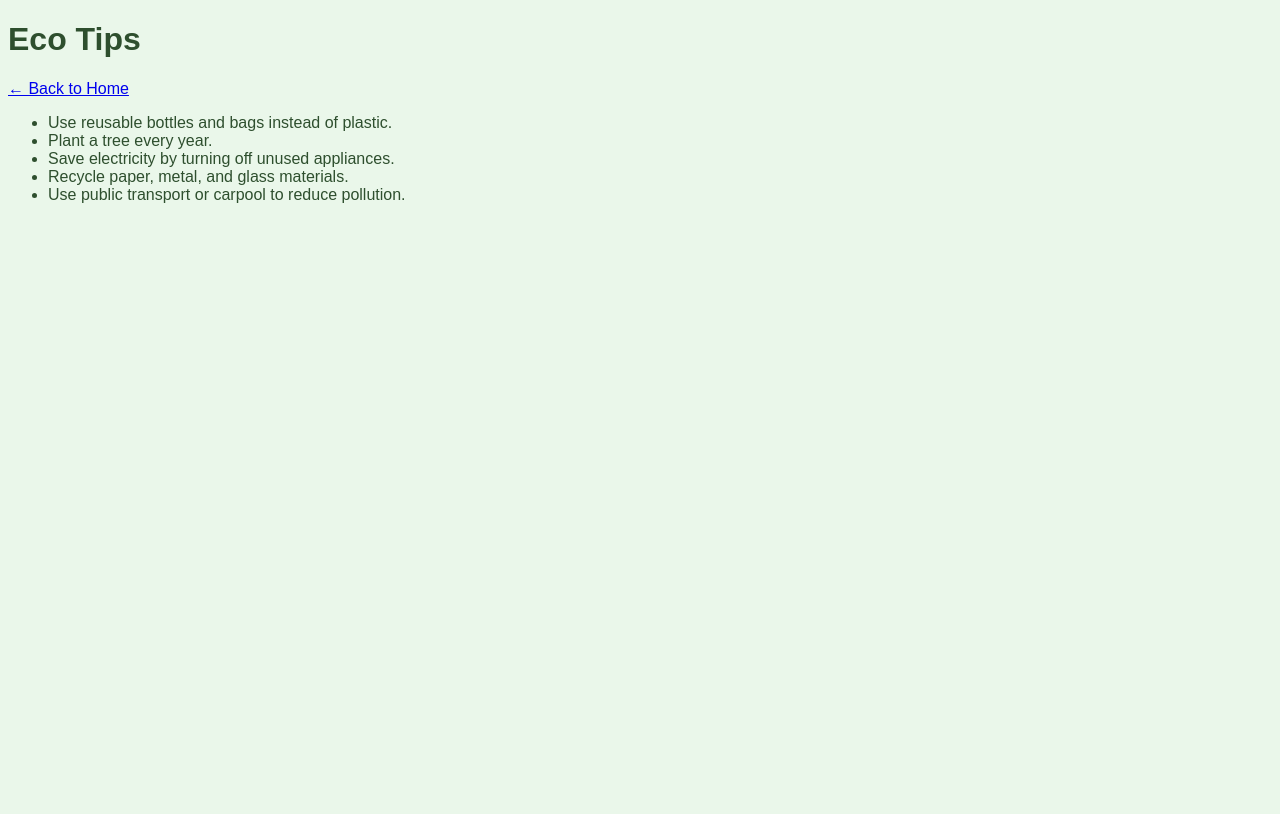
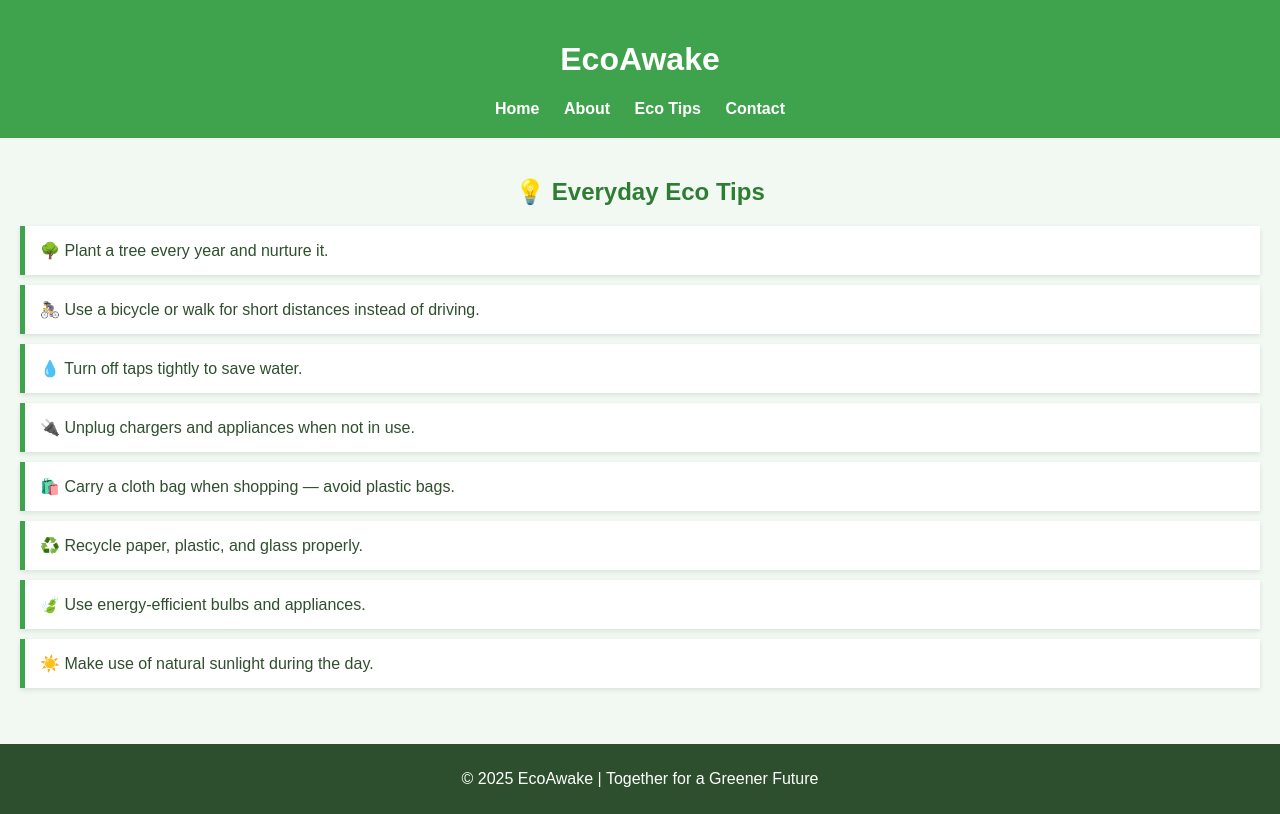
Before and after one commit to rutujagandhale25/ecoawake, a plain HTML site: page ecoTips.html in a window 1280 px wide. Drawn offline with Linux system fonts and the light colour scheme.

Commit message:
Update ecoTips.html

```diff
--- a/ecoTips.html
+++ b/ecoTips.html
@@ -4,16 +4,79 @@
   <meta charset="UTF-8">
   <meta name="viewport" content="width=device-width, initial-scale=1.0">
   <title>Eco Tips – EcoAwake</title>
+  <style>
+    body {
+      font-family: Arial, sans-serif;
+      background-color: #f2f9f2;
+      color: #2f4f2f;
+      margin: 0;
+    }
+    header {
+      background-color: #3fa34d;
+      color: white;
+      padding: 20px;
+      text-align: center;
+    }
+    nav a {
+      margin: 10px;
+      color: white;
+      text-decoration: none;
+      font-weight: bold;
+    }
+    section {
+      padding: 20px;
+    }
+    h2 {
+      text-align: center;
+      color: #2e7d32;
+    }
+    ul {
+      list-style: none;
+      padding: 0;
+    }
+    li {
+      background: white;
+      margin: 10px 0;
+      padding: 15px;
+      border-left: 5px solid #3fa34d;
+      box-shadow: 0 2px 5px rgba(0,0,0,0.1);
+    }
+    footer {
+      background-color: #2e4f2e;
+      color: white;
+      text-align: center;
+      padding: 10px;
+      margin-top: 20px;
+    }
+  </style>
 </head>
-<body style="font-family:Arial; background:#eaf7ea; color:#2e4f2e;">
-  <h1>Eco Tips</h1>
-  <p><a href="index.html">← Back to Home</a></p>
-  <ul>
-    <li>Use reusable bottles and bags instead of plastic.</li>
-    <li>Plant a tree every year.</li>
-    <li>Save electricity by turning off unused appliances.</li>
-    <li>Recycle paper, metal, and glass materials.</li>
-    <li>Use public transport or carpool to reduce pollution.</li>
-  </ul>
+<body>
+  <header>
+    <h1>EcoAwake</h1>
+    <nav>
+      <a href="index.html">Home</a>
+      <a href="about.html">About</a>
+      <a href="eco-tips.html">Eco Tips</a>
+      <a href="contact.html">Contact</a>
+    </nav>
+  </header>
+
+  <section>
+    <h2>💡 Everyday Eco Tips</h2>
+    <ul>
+      <li>🌳 Plant a tree every year and nurture it.</li>
+      <li>🚴‍♀️ Use a bicycle or walk for short distances instead of driving.</li>
+      <li>💧 Turn off taps tightly to save water.</li>
+      <li>🔌 Unplug chargers and appliances when not in use.</li>
+      <li>🛍️ Carry a cloth bag when shopping — avoid plastic bags.</li>
+      <li>♻️ Recycle paper, plastic, and glass properly.</li>
+      <li>🍃 Use energy-efficient bulbs and appliances.</li>
+      <li>☀️ Make use of natural sunlight during the day.</li>
+    </ul>
+  </section>
+
+  <footer>
+    <p>© 2025 EcoAwake | Together for a Greener Future</p>
+  </footer>
 </body>
 </html>
```
